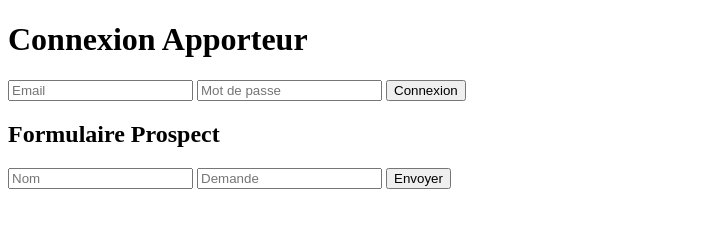
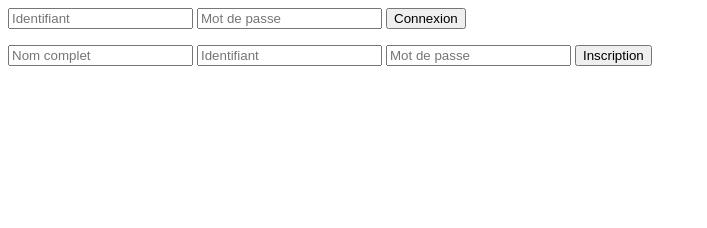
Before and after one commit to bnkc-commits/assurance-dashboard, a website: page client/index.html in a window 1280 px wide. Shown: the whole page, without its empty margins (0-707 px from the left). Drawn offline with nearby package versions, Linux system fonts and the light colour scheme; no server answers.

Commit message:
Update login form and add registration form
Replaced login form fields and added a registration form.

```diff
--- a/client/index.html
+++ b/client/index.html
@@ -1,24 +1,12 @@
-<!DOCTYPE html>
-<html>
-<head>
-  <title>Apporteur - Assurance</title>
-</head>
-<body>
-  <h1>Connexion Apporteur</h1>
-  <form id="loginForm">
-    <input type="email" id="email" placeholder="Email" required />
-    <input type="password" id="password" placeholder="Mot de passe" required />
-    <button type="submit">Connexion</button>
-  </form>
+<form id="loginForm">
+  <input type="text" id="username" placeholder="Identifiant" required />
+  <input type="password" id="password" placeholder="Mot de passe" required />
+  <button type="submit">Connexion</button>
+</form>
 
-  <h2>Formulaire Prospect</h2>
-  <form id="prospectForm">
-    <input type="text" id="name" placeholder="Nom" required />
-    <input type="text" id="request" placeholder="Demande" required />
-    <button type="submit">Envoyer</button>
-  </form>
-
-  <script src="/socket.io/socket.io.js"></script>
-  <script src="/app.js"></script>
-</body>
-</html>
+<form id="registerForm">
+  <input type="text" id="name" placeholder="Nom complet" required />
+  <input type="text" id="usernameRegister" placeholder="Identifiant" required />
+  <input type="password" id="passwordRegister" placeholder="Mot de passe" required />
+  <button type="submit">Inscription</button>
+</form>
```
